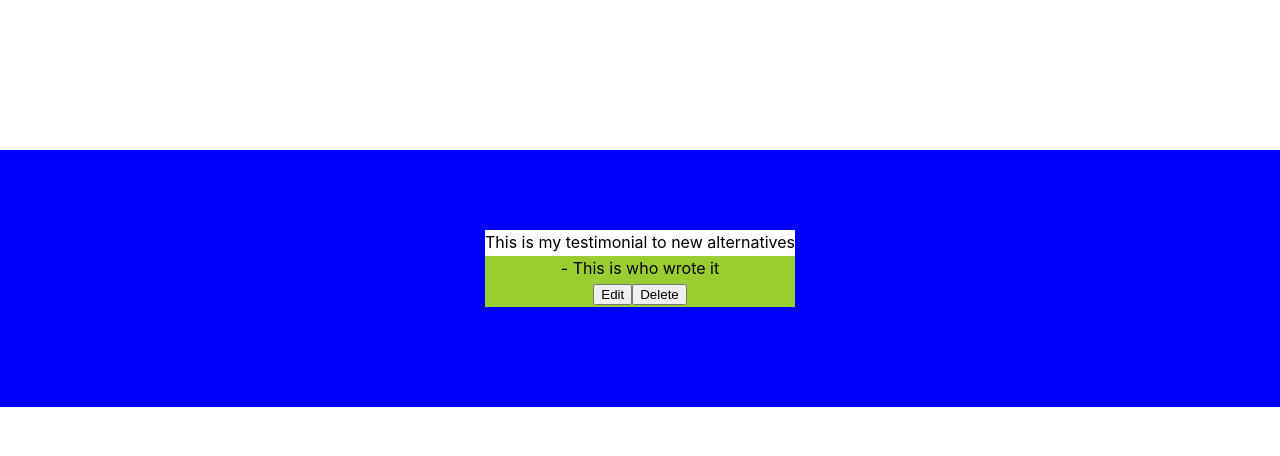
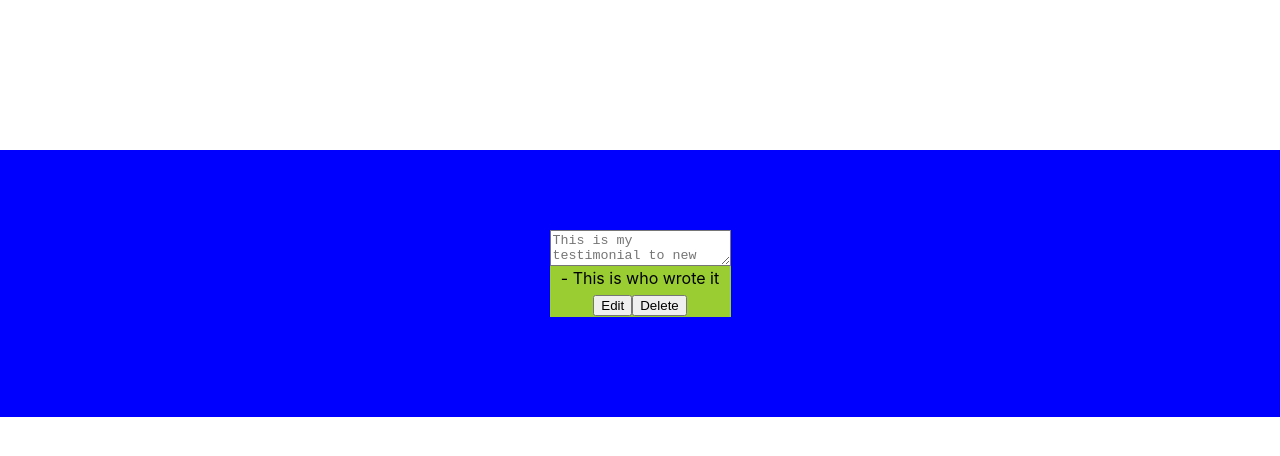
Before and after one commit to chrisratsimba123/new-alternatives-app, a React (Create React App) app in the folder client/: page /detail-testimonial/1 in a window 1280 px wide. Shown: the top 456 px of the page. Built offline with nearby package versions, Linux system fonts and the light colour scheme; no server answers.

Commit message:
handle change for testimonial content

```diff
--- a/client/src/Screens/TestimonialDetail/TestimonialDetail.jsx
+++ b/client/src/Screens/TestimonialDetail/TestimonialDetail.jsx
@@ -2,16 +2,45 @@ import React, { useState, useEffect } from 'react'
 import { useParams } from 'react-router-dom'
 
 import './TestimonialDetail.css'
-/* import { getTestimonial, updateTestimonial, deleteTestimonial } from '../Services/Testimonials' */
+import { getTestimonial, updateTestimonial, deleteTestimonial } from '../../Services/Testimonials'
 
 const TestimonialDetail = () => {
 
-/*     const [content, setContent] =  */
+    const [testimonial, setTestimonial] =  useState({
+        content: '',
+        author: '',
+    })
+    /* const [updated, setUpdated] = useState(false) */
+    let { id } = useParams()
+
+    useEffect(() => {
+        const grabTestimonial = async () => {
+            const testimonial = await getTestimonial(id)
+            setTestimonial(testimonial)
+        }
+        grabTestimonial()
+    }, [id])
+
+    const handleChange = (e) => {
+        const { key, value } = e.target.value
+        setTestimonial({
+            ...testimonial,
+            [key]: value
+        })
+
+    }
 
     return (
         <div className="testimonial-detail">
             <div className="testimonial">
-                <div className="content">This is my testimonial to new alternatives</div>
+                <textarea
+                    className="content"
+                    value={testimonial.content}
+                    key = 'content'
+                    required
+                    onChange={handleChange}
+                    placeholder="This is my testimonial to new alternatives"
+                />
                 <div className="author">- This is who wrote it</div>
                 <div className="button-container">
                     <button className="button-edit">Edit</button>
```
